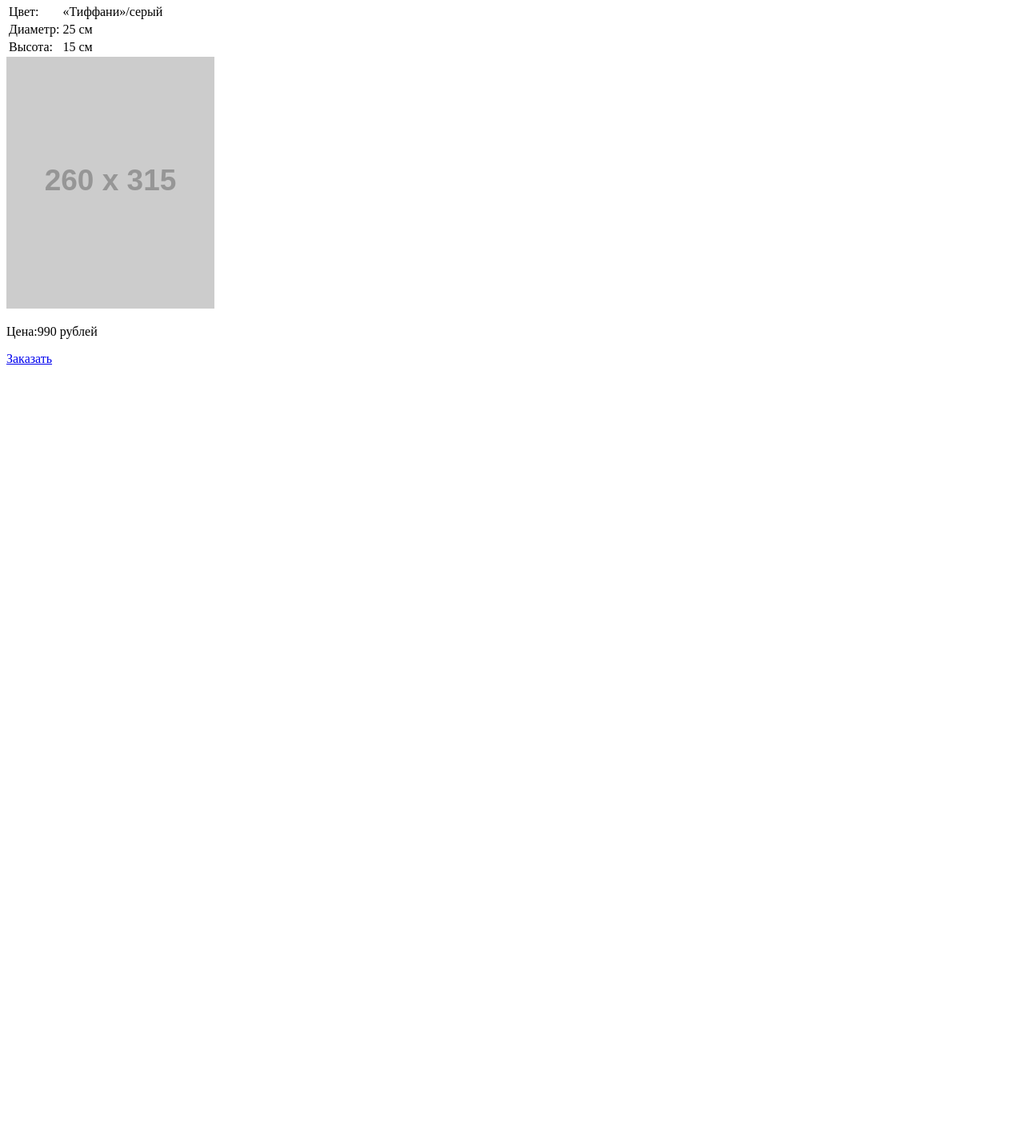
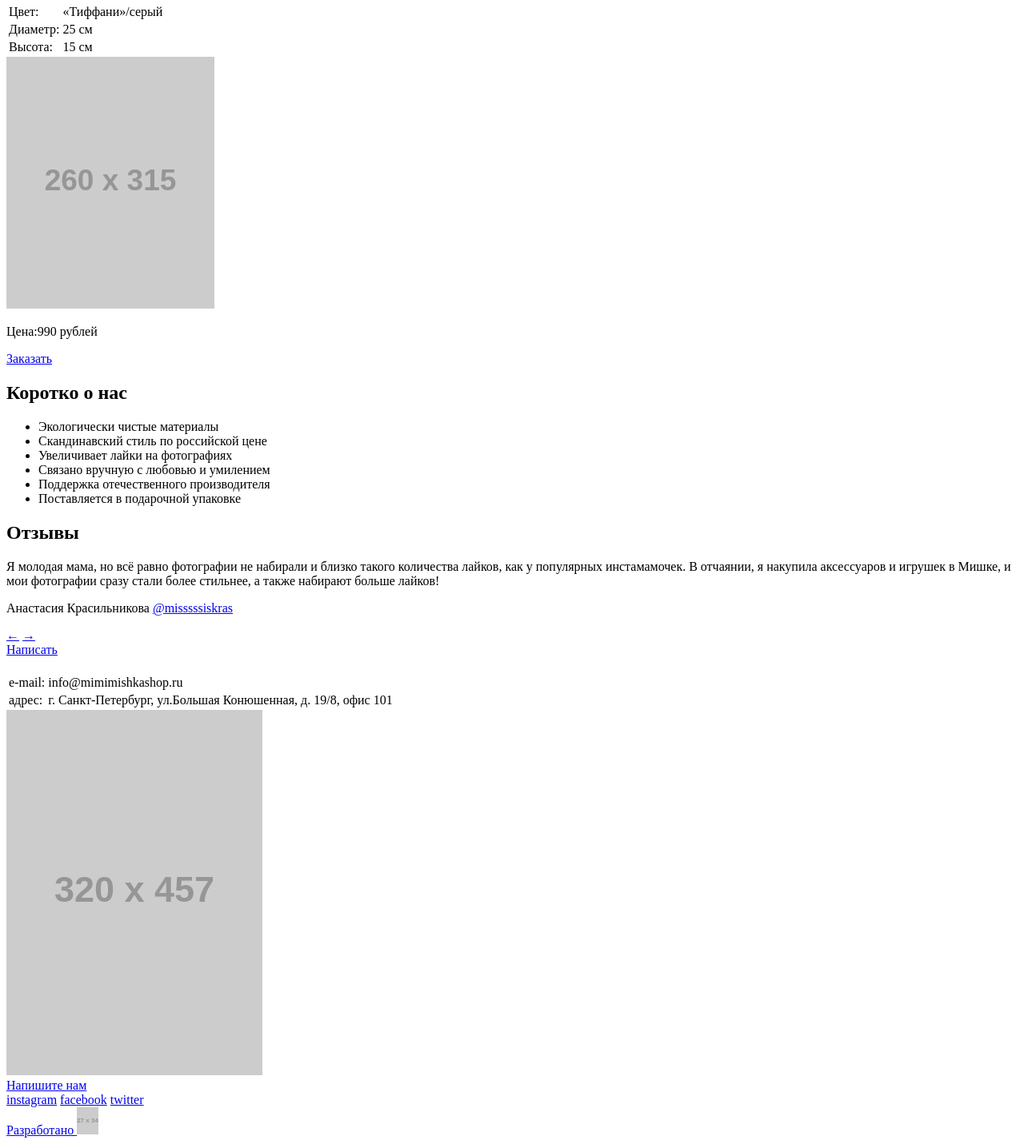
Before and after one commit to AlekseyTrubitsyn/159646-mishka, a website: page index.html in a window 1280 px wide. Shown: the part 379-1810 px from the top of the page at 80% size. Before the commit the page ends 845 px from the top, so only its background shows below. Drawn offline with Linux system fonts and the light colour scheme; placeholder pictures from the web are drawn by us.

Commit message:
index html done -- fix transition bug

```diff
--- a/index.html
+++ b/index.html
@@ -70,5 +70,56 @@
         <a class="white-button catalog-item__order-button" href="#">Заказать</a>
       </article>
     </section>
+    <section class="features">
+      <h2 class="features__title">Коротко о нас</h2>
+      <ul class="features-list">
+        <li class="features-list__item features-list__item--eco">Экологически чистые материалы</li>
+        <li class="features-list__item features-list__item--cheap">Скандинавский стиль по&nbsp;российской&nbsp;цене</li>
+        <li class="features-list__item features-list__item--likes">Увеличивает лайки&nbsp;на фотографиях</li>
+        <li class="features-list__item features-list__item--handmade">Связано вручную с любовью&nbsp;и&nbsp;умилением</li>
+        <li class="features-list__item features-list__item--patriotism">Поддержка отечественного производителя</li>
+        <li class="features-list__item features-list__item--gift-package">Поставляется в подарочной&nbsp;упаковке</li>
+      </ul>
+    </section>
+    <section class="reviews">
+      <h2 class="reviews__title">Отзывы</h2>
+      <p class="reviews__text">Я молодая мама, но всё равно фотографии не набирали и близко такого количества лайков, как у популярных инстамамочек. В отчаянии, я накупила аксессуаров и игрушек в Мишке, и мои фотографии сразу стали более стильнее, а также набирают больше лайков!</p>
+      <p class="reviews__author">Анастасия Красильникова <a href="#" class="reviews__author--link">@misssssiskras</a></p>
+      <div class="reviews__paginators">
+        <a href="#" class="reviews__paginator reviews__paginator--left">&larr;</a>
+        <a href="#" class="reviews__paginator reviews__paginator--right">&rarr;</a>
+      </div>
+      <a href="#" class="white-button reviews__create-new">Написать</a>
+    </section>
+    <section class="contacts">
+      <h2 class="contacts__title"></h2>
+      <table> <!-- Или флотами лучше?-->
+        <tr>
+          <td>e-mail:</td>
+          <td>info@mimimishkashop.ru</td>
+        </tr>
+        <tr>
+          <td>адрес:</td>
+          <td>г. Санкт-Петербург, ул.Большая Конюшенная, д.&nbsp;19/8,&nbsp;офис&nbsp;101</td>
+        </tr>
+      </table>
+      <div class="contacts__map contacts__map-interactive" id="map">
+        <img class="contacts__image-of-the-map" width="320" height="457" src="http://placehold.it/320x457" alt="Тут будет интерактивная карта! Подпишитесь на обновления!">
+      </div>
+      <a class="white-button contacts__feedback" href="#">Напишите нам</a>
+    </section>
+    <footer class="page-footer">
+      <section class="page-footer__socials">
+        <a href="#" class="page-footer__social-item socials-item__instagram"><span class="visually-hidden">instagram</span></a>
+        <a href="#" class="page-footer__social-item socials-item__facebook"><span class="visually-hidden">facebook</span></a>
+        <a href="#" class="page-footer__social-item socials-item__twitter"><span class="visually-hidden">twitter</span></a>
+      </section>
+      <section class="page-footer__academy">
+        <a href="https://htmlacademy.ru/" class="page-footer__credits-title">Разработано <img class="page-footer__academy-icon" width="27" height="34" src="http://placehold.it/27x34" alt="www.htmlacademy.ru"></a>
+      </section>
+    </footer>
+    <!-- ↓↓↓ на будущее :) -->
+    <!--<script src="https://api-maps.yandex.ru/2.1/?lang=ru_RU"></script>
+    <script src="js/interactive-map.js"></script>-->
   </body>
 </html>
```
